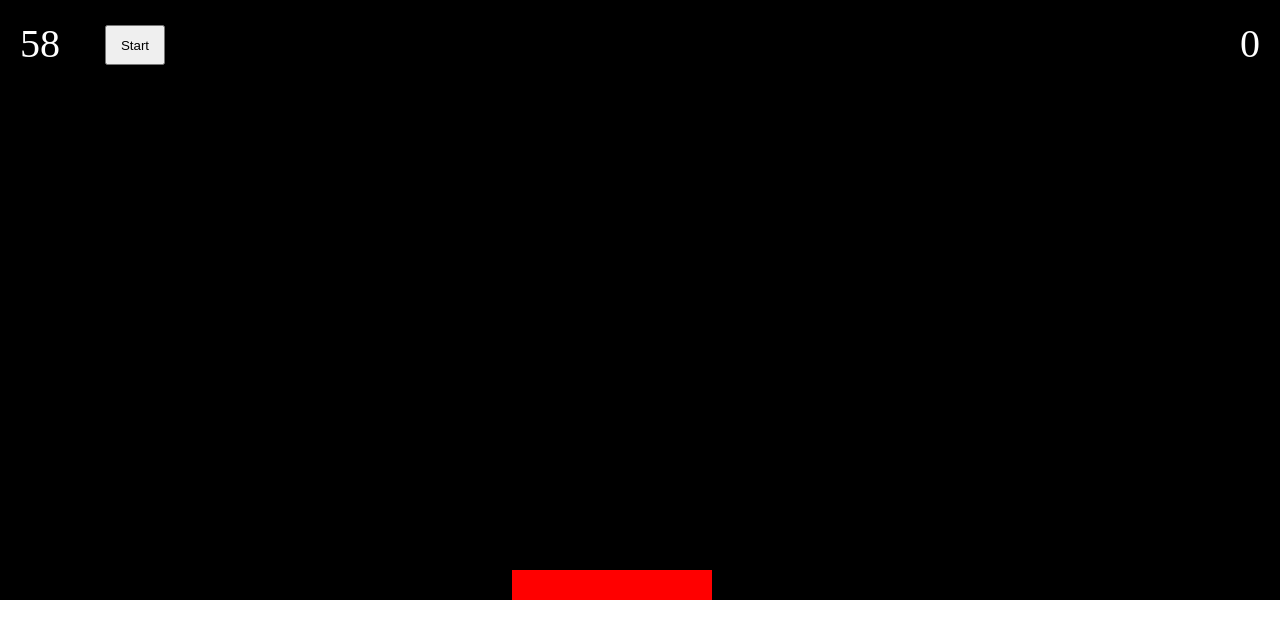
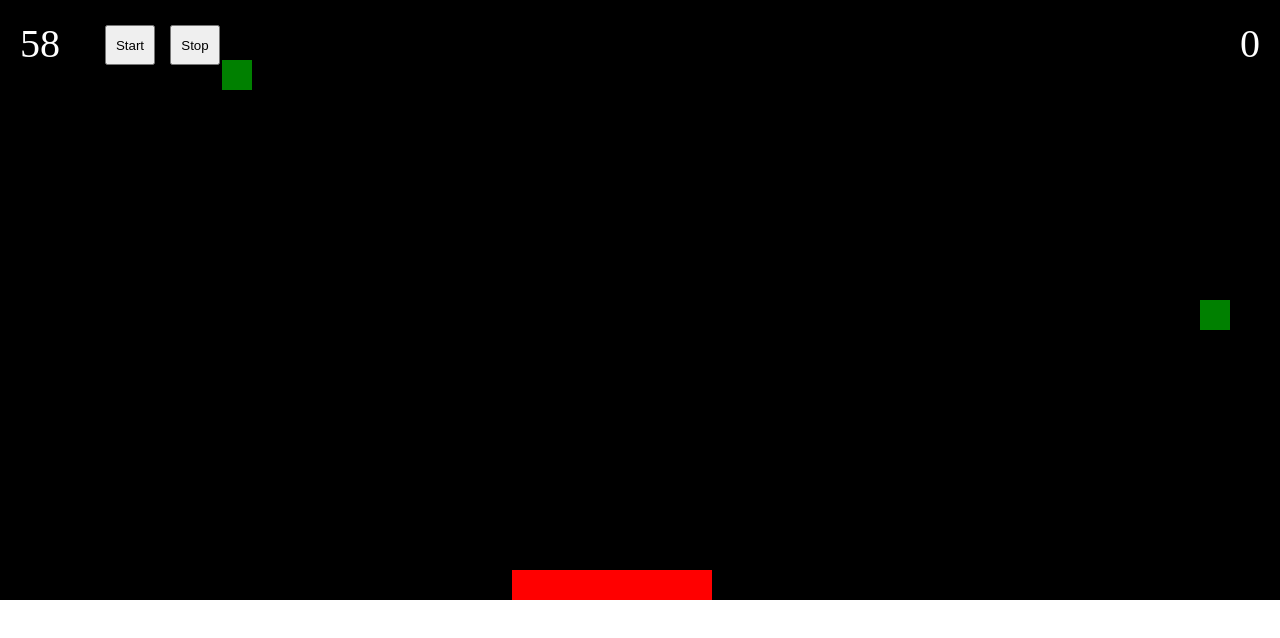
Before and after one commit to polina357/catchingObjectsGame, a plain HTML site: page index.html in a window 1280 px wide. Both pictures are taken after a click on the button "Start". Shown: the top 638 px of the page. Drawn offline with Linux system fonts and the light colour scheme.

Commit message:
Bug fixes

```diff
--- a/index.html
+++ b/index.html
@@ -10,6 +10,7 @@
 		<div id="game">
 			<div id="timer">60</div>
 			<button id="startButton">Start</button>
+			<button id="stopButton">Stop</button>
 			<div id="counter">0</div>
 			<div id="catcher"></div>
 		</div>
--- a/js/script.js
+++ b/js/script.js
@@ -1,24 +1,85 @@
+var score = document.getElementById('counter');
+score.count = 0;
+var gameField = document.getElementById('game');
+var catcher = document.getElementById('catcher');
+var obj = document.getElementById('timer');
+var timerX;
+
+function getCoords(elem) {
+	var box = elem.getBoundingClientRect();
+	return {
+		top: box.top + pageYOffset,
+		left: box.left + pageXOffset,
+		right: box.right
+	};
+}
+
+function random(min, max) {
+	return Math.round(Math.random() * (max - min) + min);
+}
+
 var start = document.getElementById('startButton');
 start.onclick = function() {
 	setTimeout(timer, 1000);
-	dropBox();
+	var dropInt = setInterval(dropBox, random(700, 2000));
+
+	var stop = document.getElementById('stopButton');
+	stop.onclick = function() {
+		clearInterval(dropInt);
+		clearTimeout(timerX);
+		alert('Your score is ' + score.count);
+		score.innerHTML = 0;
+		score.count = 0;
+		obj.innerHTML = 60;
+	};
 };
 
 function timer() {
-	var obj = document.getElementById('timer');
+
 	obj.innerHTML--;
 
 	if (obj.innerHTML == 0) {
-		alert('Stop');
 		setTimeout(function() {}, 1000);
+		clearInterval(dropBox);
+		clearInterval(timer);
+		alert('Your score is ' + score.count);
 	} else {
-		setTimeout(timer, 1000);
+		timerX = setTimeout(timer, 1000);
 	}
 }
 
-var score = document.getElementById('score');
-var gameField = document.getElementById('game');
-var catcher = document.getElementById('catcher');
+function dropBox() {
+	var left = random(0, gameField.offsetWidth - 30);
+	var thisBox = document.createElement("div");
+	thisBox.className = 'box';
+	thisBox.style.left = left + "px";
+
+	gameField.appendChild(thisBox);
+	move(thisBox);
+}
+
+function move(thisBox) {
+	var coords = getCoords(thisBox);
+	var topPos = coords.top;
+	var leftPos = coords.left;
+	var rightPos = coords.right;
+	thisBox.style.top = topPos + 10 + 'px';
+
+	var catcherCoords = getCoords(catcher);
+	var topC = catcherCoords.top;
+	var leftC = catcherCoords.left;
+	var rightC = catcherCoords.right;
+
+	if (topPos >= (topC - 30) && leftPos >= leftC && rightPos <= rightC) {
+		thisBox.remove();
+		score.count++;
+		score.innerHTML = score.count;
+	} else if (topPos >= (topC + 10)) {
+		thisBox.remove();
+	} else {
+		setTimeout(move, 50, thisBox);
+	}
+}
 catcher.onmousedown = function(e) {
 	var coords = getCoords(catcher);
 	var shiftX = e.pageX - coords.left;
@@ -45,39 +106,3 @@ catcher.onmousedown = function(e) {
 catcher.ondragstart = function() {
 	return false;
 };
-
-function getCoords(elem) {
-	var box = elem.getBoundingClientRect();
-	return {
-		top: box.top + pageYOffset,
-		left: box.left + pageXOffset
-	};
-}
-
-// Generating falling elements
-function random(min, max) {
-	return Math.round(Math.random() * (max - min) + min);
-}
-
-function dropBox() {
-	var length = random(0, gameField.offsetWidth);
-	var thisBox = document.createElement("div");
-	thisBox.className = 'box';
-	thisBox.style.left = length + "px";
-
-	gameField.appendChild(thisBox);
-	move(thisBox);
-}
-
-function move(thisBox) {
-	var coords = getCoords(thisBox);
-		var topPos = coords.top;
-		var leftPos = coords.left;
-		thisBox.style.top = topPos + 15 + 'px';
-		if ((topPos + 15) >= parseInt(catcher.style.top) && leftPos >= parseInt(catcher.style.left)) {
-			thisBox.remove();
-			score.innerHTML = 1;
-		} else {
-			move(thisBox);
-		}
-}
--- a/style.css
+++ b/style.css
@@ -7,6 +7,7 @@ html
 #game
 {
     position: relative;
+    z-index: 10;
 
     width: 100%;
     height: 600px;
@@ -20,6 +21,8 @@ html
 
     padding: 20px;
 
+    user-select: none;
+
     color: #fff;
 }
 #timer
@@ -30,11 +33,15 @@ html
 {
     text-align: right;
 }
-#startButton{
-  margin: 25px;
-  height: 40px;
-  width: 60px;
-  float: left;
+#startButton,
+#stopButton
+{
+    float: left;
+
+    width: 50px;
+    height: 40px;
+    margin: 25px;
+    margin-right: -10px;
 }
 #catcher
 {
@@ -52,7 +59,7 @@ html
 {
     position: absolute;
     z-index: 100;
-    top: -150px;
+    top: -30px;
 
     width: 30px;
     height: 30px;
```
